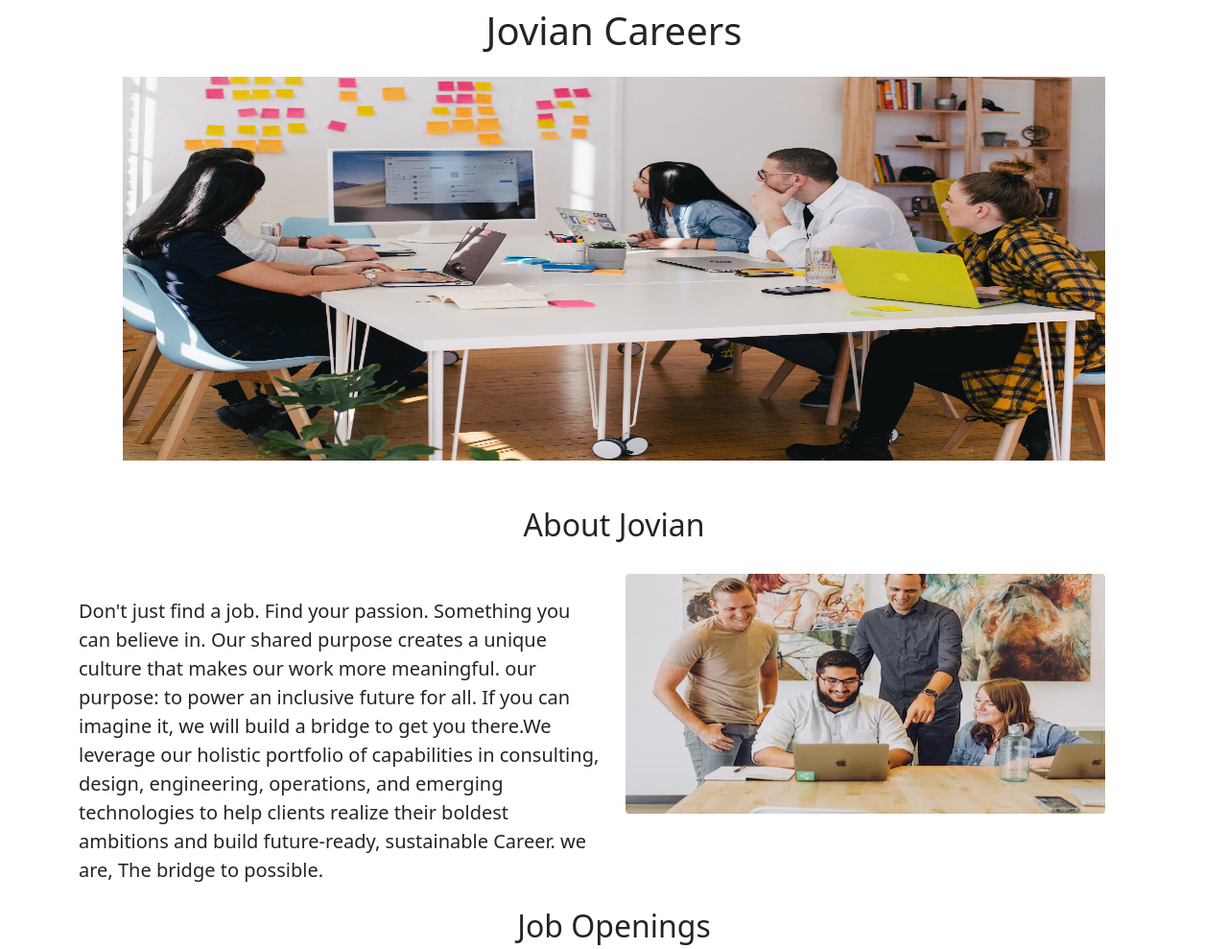
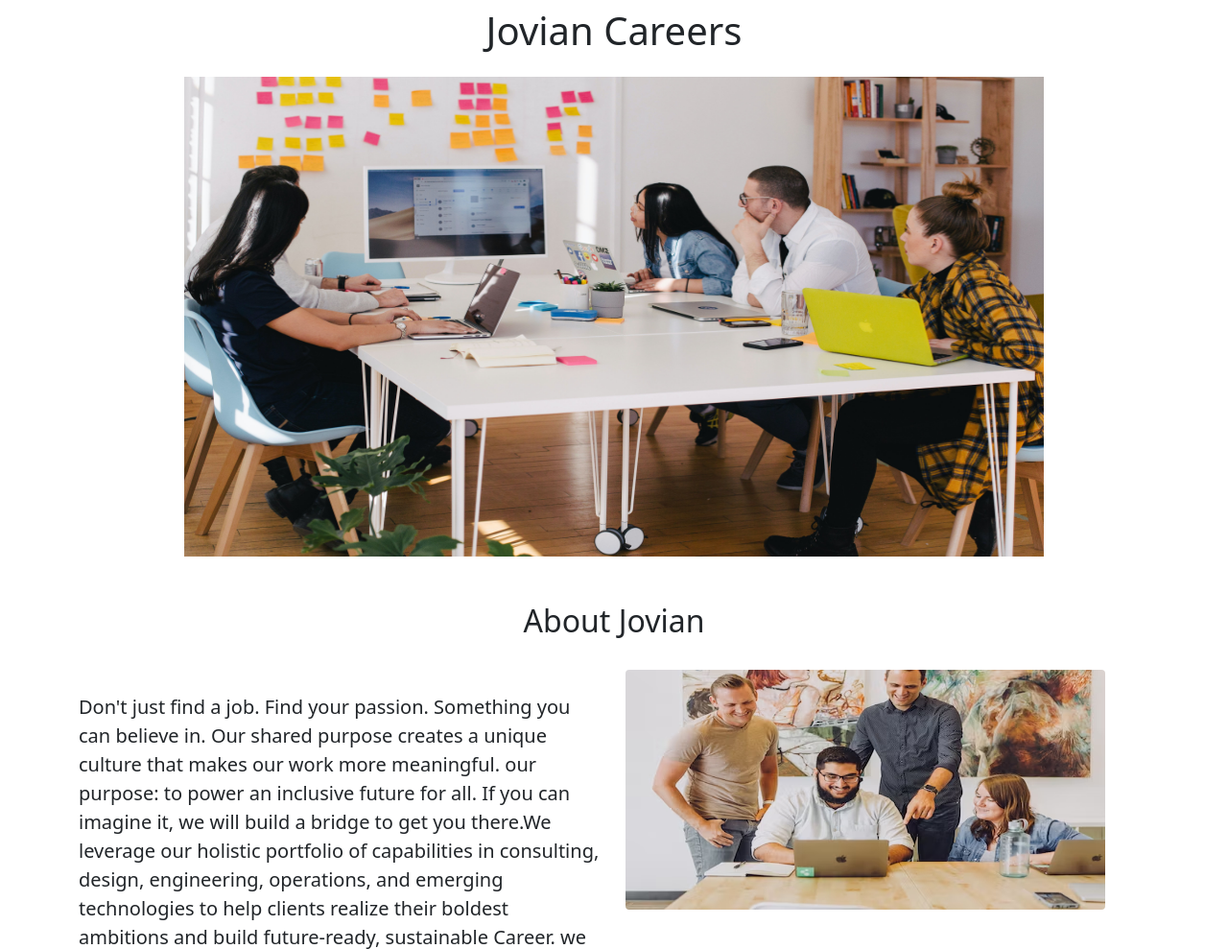
Before and after one commit to hafss14/Careers_website_login, a Flask app: template templates/home.html in a window 1280 px wide. Shown: the part 56-1045 px from the top of the page at 96% size. Run offline with Flask 3, Linux system fonts and the light colour scheme; the template is opened without the code that fills it, so the values that code supplies are empty.

Commit message:
Done Improvements in Layout

```diff
--- a/templates/banner.html
+++ b/templates/banner.html
@@ -1,7 +1,7 @@
 <style>
   #banner {
-    height : 400px;
-    width: 80%;
+    height : 500px;
+    width: 70%;
     display: block;
     margin: 0 auto;
   }
```
